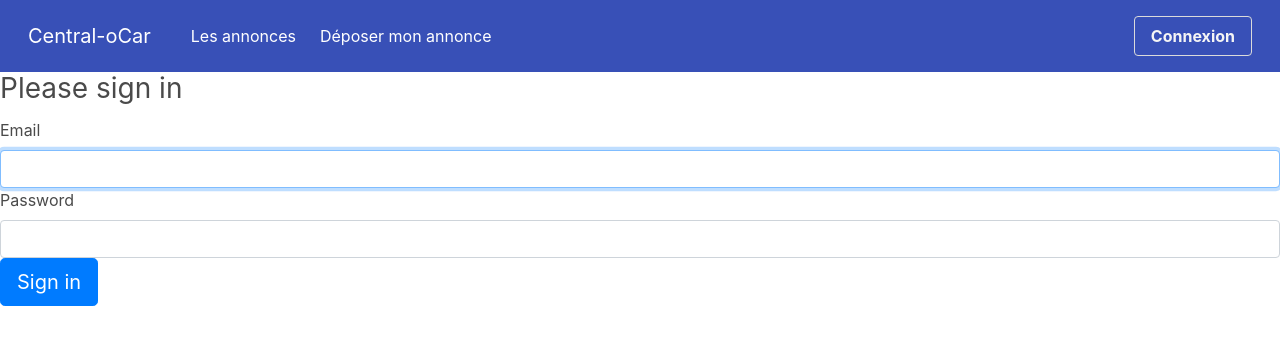
After one commit to mathieu-Glt/central-ocar, a Symfony app: template templates/security/login.html.twig in a window 1280 px wide. The commit adds this page. Shown: the top 345 px of the page. Run offline with Twig, Linux system fonts and the light colour scheme; the template is opened without the code that fills it, so the values that code supplies are empty; some libraries are stand-ins or nearby versions.

Commit message:
created loginparam

```diff
--- a/templates/base.html.twig
+++ b/templates/base.html.twig
@@ -2,17 +2,20 @@
 <html>
     <head>
         <meta charset="UTF-8">
-        <title>{% block title %}Welcome!{% endblock %}</title>
         <meta name="viewport" content="width=device-width, initial-scale=1">
-        <link href="https://cdn.jsdelivr.net/npm/bootstrap@5.1.1/dist/css/bootstrap.min.css" rel="stylesheet" integrity="sha384-F3w7mX95PdgyTmZZMECAngseQB83DfGTowi0iMjiWaeVhAn4FJkqJByhZMI3AhiU" crossorigin="anonymous">
+        <title>
+            {% block title %}Welcome!
+            {% endblock %}
+        </title>
+        <link rel="stylesheet" href="https://cdn.jsdelivr.net/npm/bootstrap@4.6.0/dist/css/bootstrap.min.css" integrity="sha384-B0vP5xmATw1+K9KRQjQERJvTumQW0nPEzvF6L/Z6nronJ3oUOFUFpCjEUQouq2+l" crossorigin="anonymous">
         <link rel="stylesheet" href="https://cdn.jsdelivr.net/npm/bulma@0.9.3/css/bulma.min.css">
     </head>
     <body>
-    <header class= "">
-    <nav class="navbar has-background-danger" role="navigation" aria-label="main navigation">
-  <div class="navbar-brand">
-    <a class="navbar-item has-text-info" href="https://bulma.io">
-    Central-ocar
+        <header class="">
+            <nav class="navbar has-background-link-dark" role="navigation" aria-label="main navigation">
+                <div class="navbar-brand ">
+                    <a class="navbar-item has-text-white" href="">
+                        Central-oCar
                     </a>
 
                     <a role="button" class="navbar-burger" aria-label="menu" aria-expanded="false" data-target="navbarBasicExample">
@@ -25,23 +28,28 @@
                 <div id="navbarBasicExample" class="navbar-menu">
                     <div class="navbar-start">
                         <a class="navbar-item has-text-white">
-        Annonces
+                            Les annonces
                         </a>
 
                         <a class="navbar-item has-text-white">
                             Déposer mon annonce
                         </a>
-
-      </div>
                     </div>
 
                     <div class="navbar-end">
                         <div class="navbar-item">
+                        {% if app.user %}
+                            <p class="has-text-white mr-3">Bonjour {{app.user.email}}</p>
+                            <a href="{{path('app_logout')}}" class="button has-background-link-dark has-text-light">
+                                <strong>Deconnexion</strong>
+                            </a>
+                        {% else %}
                             <div class="buttons">
-          <a class="button is-primary">
+                                <a href="{{path('app_login')}}" class="button has-background-link-dark has-text-light">
                                     <strong>Connexion</strong>
                                 </a>
                             </div>
+                        {% endif %}
                         </div>
                     </div>
                 </div>
--- /dev/null
+++ b/templates/security/login.html.twig
@@ -0,0 +1,42 @@
+{% extends 'base.html.twig' %}
+
+{% block title %}Log in!{% endblock %}
+
+{% block body %}
+<form method="post">
+    {% if error %}
+        <div class="alert alert-danger">{{ error.messageKey|trans(error.messageData, 'security') }}</div>
+    {% endif %}
+
+    {% if app.user %}
+        <div class="mb-3">
+            You are logged in as {{ app.user.username }}, <a href="{{ path('app_logout') }}">Logout</a>
+        </div>
+    {% endif %}
+
+    <h1 class="h3 mb-3 font-weight-normal">Please sign in</h1>
+    <label for="inputEmail">Email</label>
+    <input type="email" value="{{ last_username }}" name="email" id="inputEmail" class="form-control" autocomplete="email" required autofocus>
+    <label for="inputPassword">Password</label>
+    <input type="password" name="password" id="inputPassword" class="form-control" autocomplete="current-password" required>
+
+    <input type="hidden" name="_csrf_token"
+           value="{{ csrf_token('authenticate') }}"
+    >
+
+    {#
+        Uncomment this section and add a remember_me option below your firewall to activate remember me functionality.
+        See https://symfony.com/doc/current/security/remember_me.html
+
+        <div class="checkbox mb-3">
+            <label>
+                <input type="checkbox" name="_remember_me"> Remember me
+            </label>
+        </div>
+    #}
+
+    <button class="btn btn-lg btn-primary" type="submit">
+        Sign in
+    </button>
+</form>
+{% endblock %}
```
Also changed, not shown: src/Controller/SecurityController.php (added, +36 -0 lines), src/Security/AppLOginAuthenticator.php (added, +62 -0 lines), 2 other files. Lines whose indentation alone changed are shown as unchanged.
